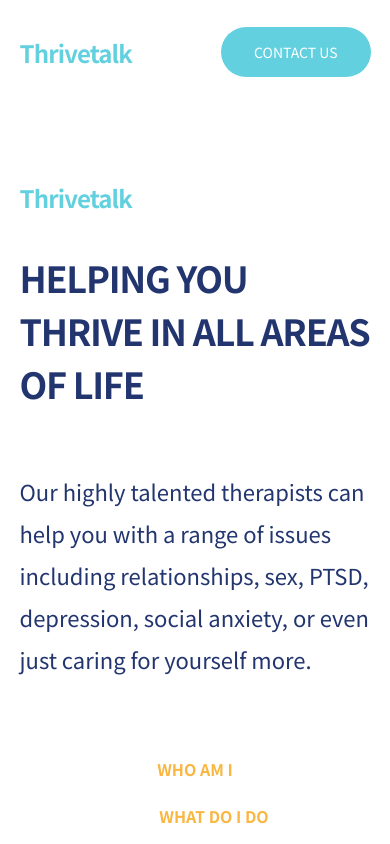
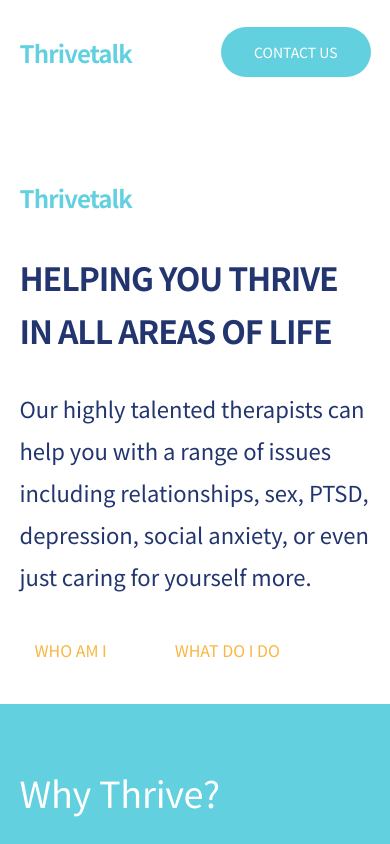
Before and after one commit to MezdrinM/ThriveTalk, a React (Create React App) app: page / in a window 390 px wide. Shown: the top 844 px of the page. Built offline with nearby package versions, Linux system fonts and the light colour scheme; the HTML template or start-up script is replaced by a standard one.

Commit message:
⚡️ style for section-promo

```diff
--- a/src/styles/section-main.scss
+++ b/src/styles/section-main.scss
@@ -147,17 +147,21 @@
 
   @media (max-width: 530px){
       .section-main-box-description-title{
-          font-size: 36px;
+          font-size: 32px;
           width: 100%;
+          margin: 40px auto 30px;
       }
       .section-main-box-description-subtitle{
           width: 100%;
+          margin-bottom: 30px;
       }
-  }
 
-  @media (max-width: 530px){
     .section-main-box-description-form{
-        flex-direction: column;
-        margin: 0 auto 66px;
+        margin-bottom: 30px;
+    }
+
+    .section-main-box-description-form button{
+        font-weight: normal;
+        padding: 12px 15px;
     }
   }
--- a/src/styles/section-promo.scss
+++ b/src/styles/section-promo.scss
@@ -22,7 +22,7 @@
                 & span{
                     display: flex;
                     color: #ffffff;
-                    width: 340px;
+                    max-width: 340px;
                     text-align: start;
                     padding-top: 30px;
                 }
@@ -73,16 +73,23 @@
 @media (max-width: 1024px){
     .section-promo-list .items-list{
         flex-basis: calc(100%/2);
+
     }
+
 }
 
 @media (max-width: 720px){
     .section-promo-list .items-list{
-        flex-basis: 100%;
+        height: 360px;
     }
 }
 
-@media (max-width: 350px){
+@media (max-width: 530px){
+    .section-promo-list .items-list{
+        font-size: 24px;
+    }
 
-
+    .section-promo-list span::before{
+        left: 5px;
+    }
 }
```
